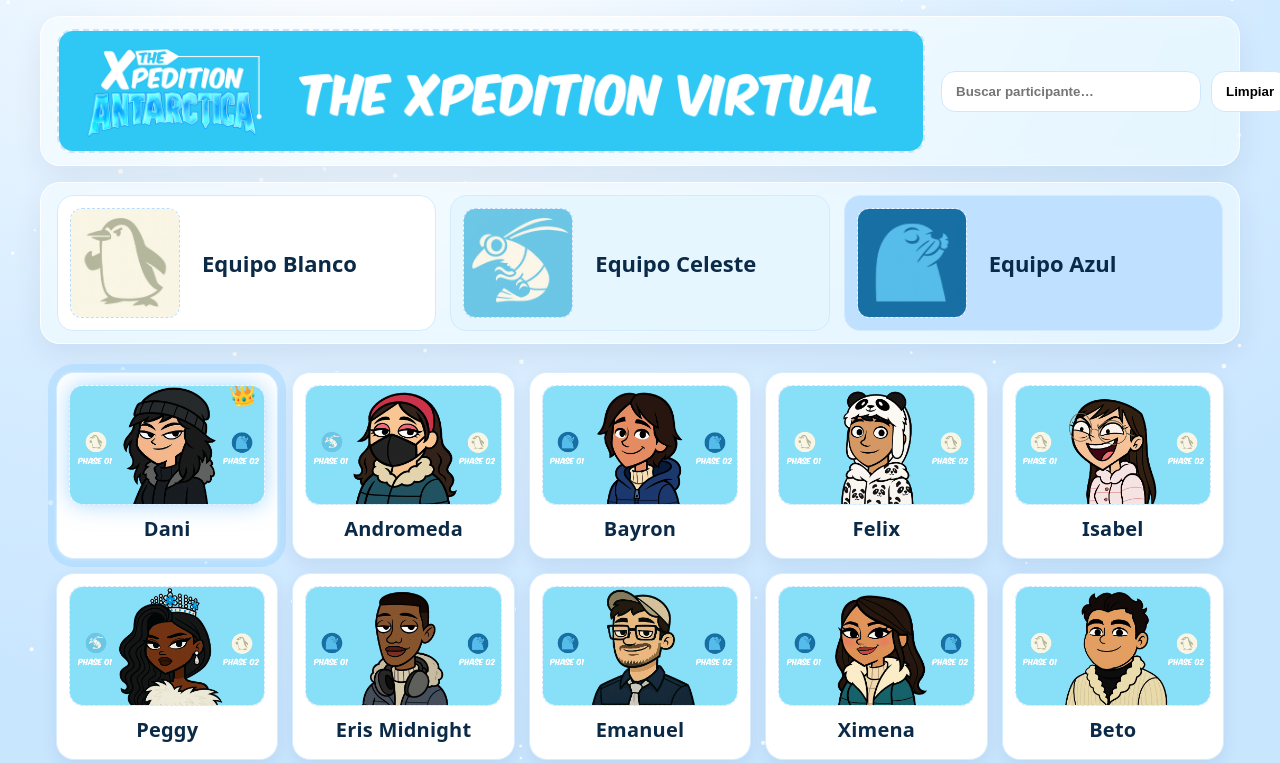
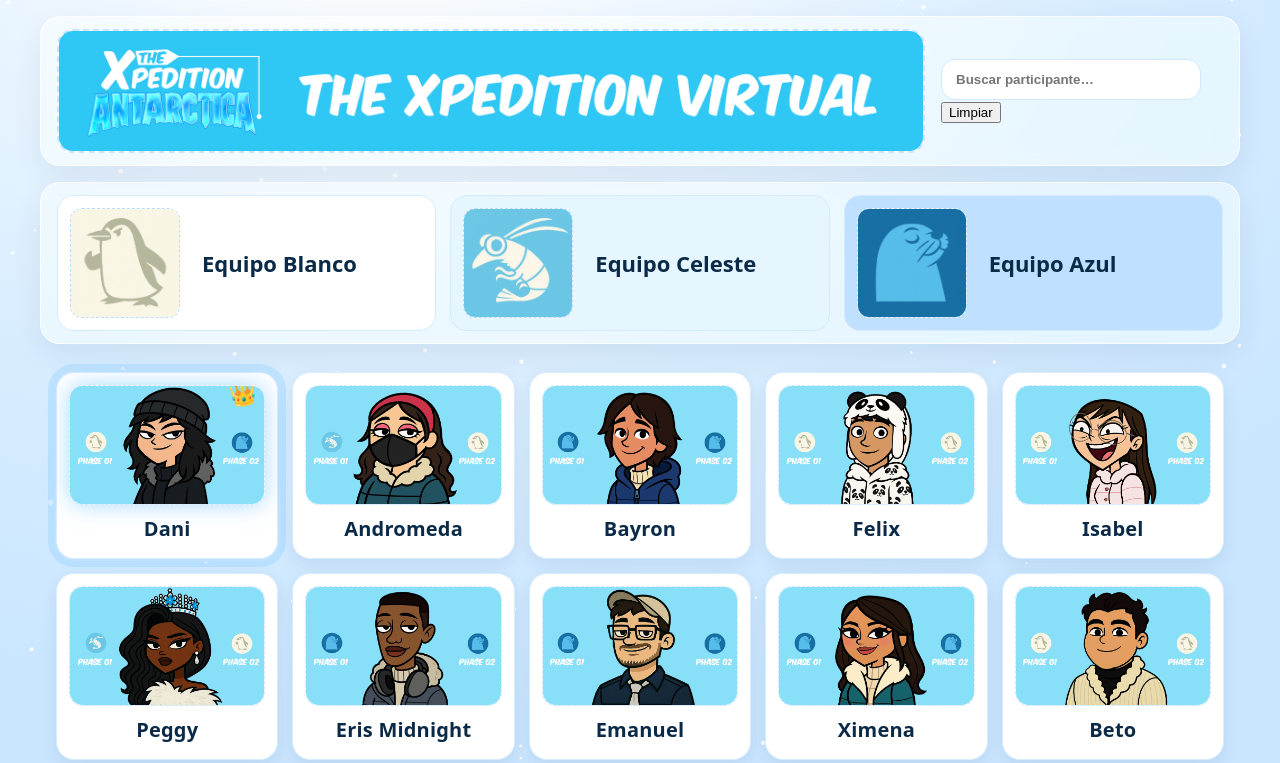
Before and after one commit to TheXpedition/The-Xpedition-Virtual, a plain HTML site: page index.html in a window 1280 px wide. Shown: the top 763 px of the page. Drawn offline with Linux system fonts and the light colour scheme.

Commit message:
Update index.html

```diff
--- a/index.html
+++ b/index.html
@@ -128,9 +128,12 @@ body{
       <img class="logo-img" id="logoImg" alt="Logo">
     </div>
   </div>
+
   <div class="tools">
-    <input id="search" class="search" placeholder="Buscar participante…">
-    <button class="btn" id="clearSearch">Limpiar</button>
+    <div class="search-wrap">
+      <input id="search" class="search" placeholder="Buscar participante…">
+      <button class="clear-btn" id="clearSearch" type="button">Limpiar</button>
+    </div>
   </div>
 </header>
 
```
